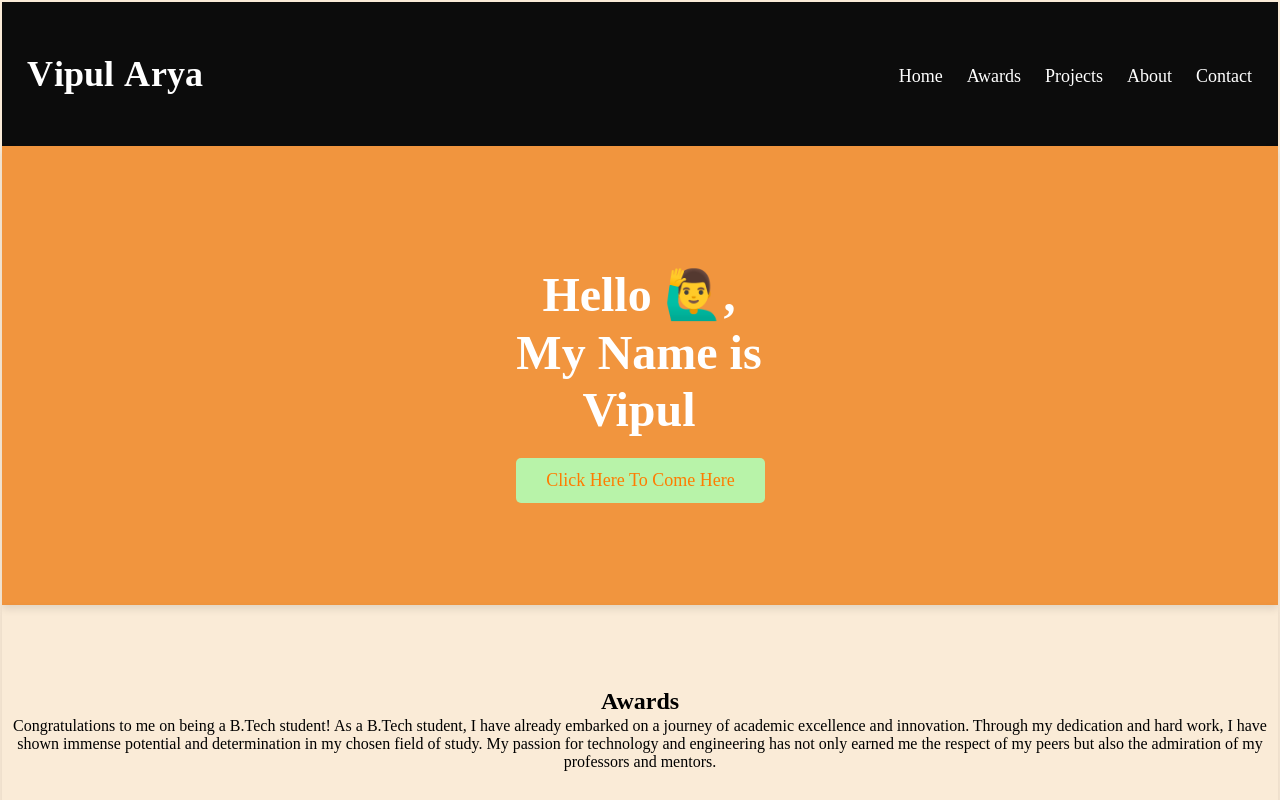
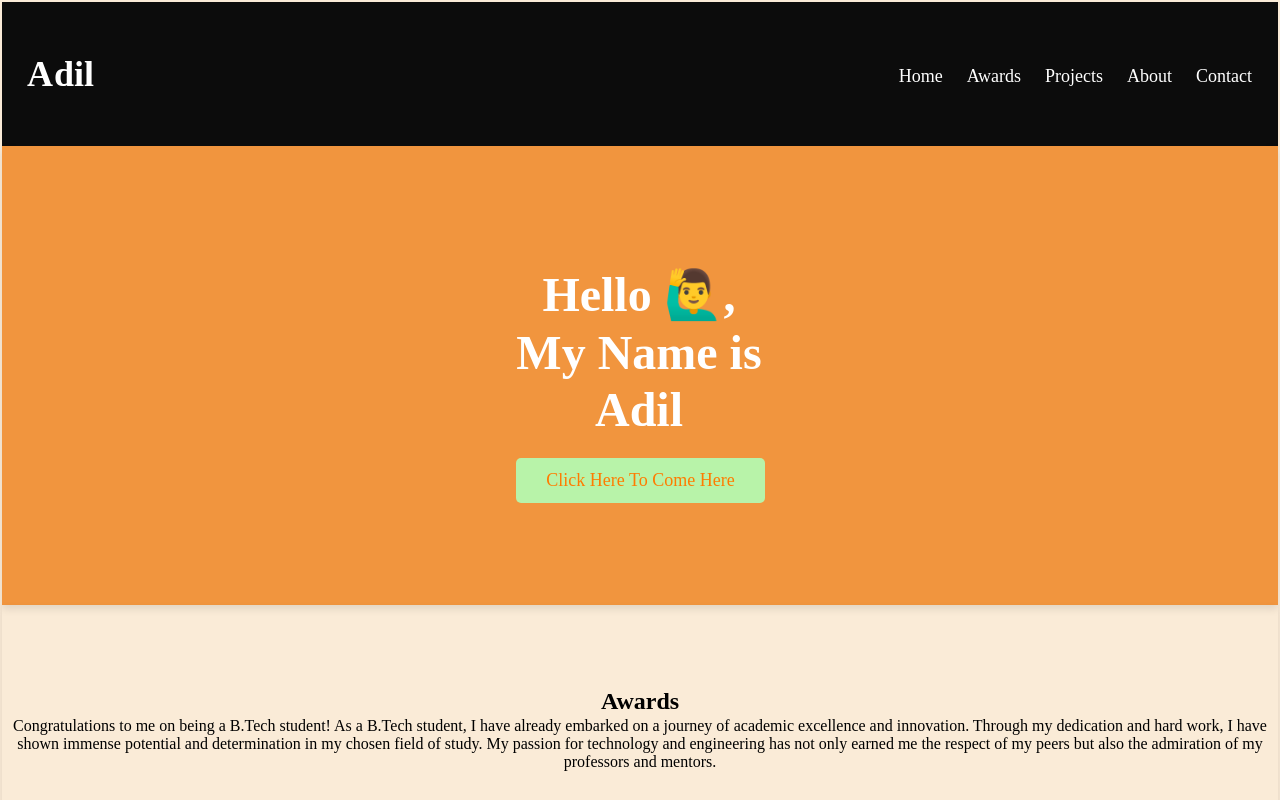
Before and after one commit to vipularya135/VIP-s_simple_portfolio_webpage, a plain HTML site: page index.html in a window 1280 px wide. Shown: the top 800 px of the page. Drawn offline with Linux system fonts and the light colour scheme.

Commit message:
Update index.html

```diff
--- a/index.html
+++ b/index.html
@@ -14,7 +14,7 @@
       <div class="nav-bar">
         <div class="brand">
           <a href="#hero">
-            <h1><span>V</span>ipul <span>A</span>rya</h1>
+            <h1><span>A</span>dil</h1>
           </a>
         </div>
         <div class="nav-list">
@@ -38,7 +38,7 @@
       <div>
        <b> <h1>Hello 🙋‍♂, <span></span></h1>
         <h1>My Name is <span></span></h1>
-        <h1>Vipul <span></span></h1></b>
+        <h1>Adil <span></span></h1></b>
         <a href="#hero" type="button" class="cta">Click Here To Come Here</a>
       </div>
     </div>
@@ -210,7 +210,7 @@
           <a href="#"><img src="https://img.icons8.com/bubbles/100/000000/behance.png" /></a>
         </div>
       </div><br>
-      <p>Copyright © 2023 Vipul. All rights reserved</p>
+      <p>Copyright © 2023 Adil. All rights reserved</p>
     </div>
   </section>
   <script src="script.js"></script>
```
